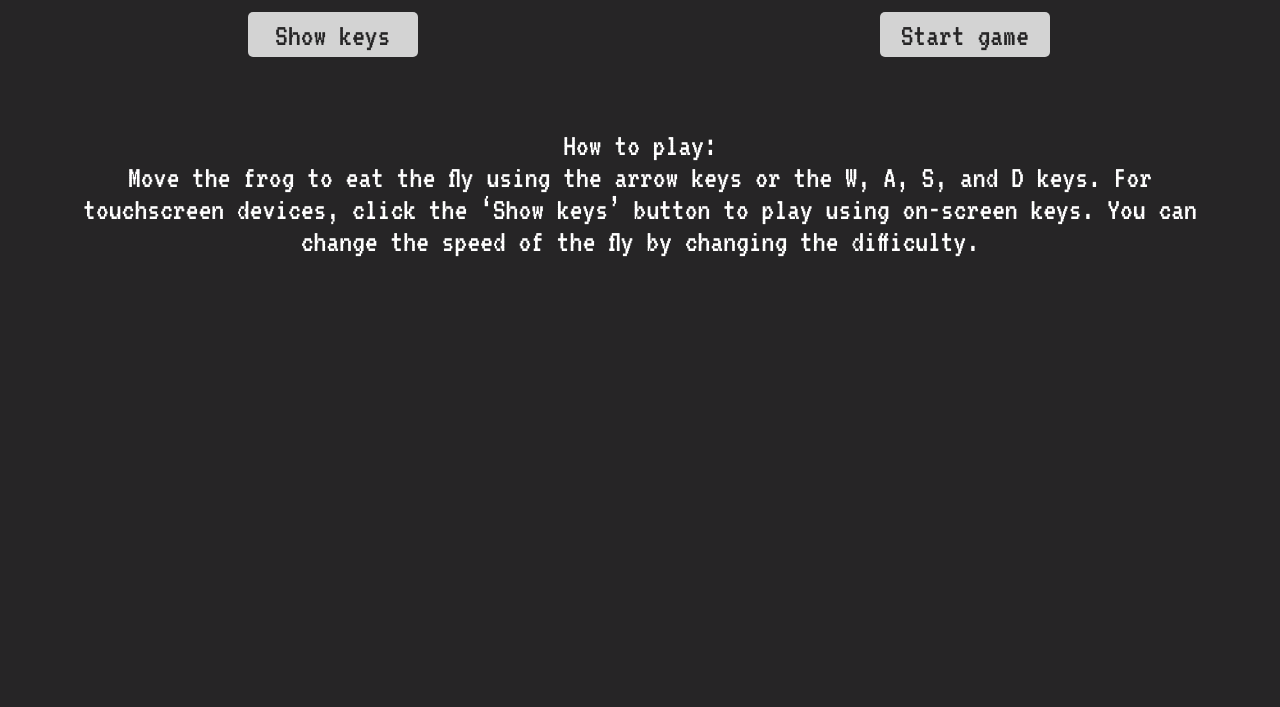
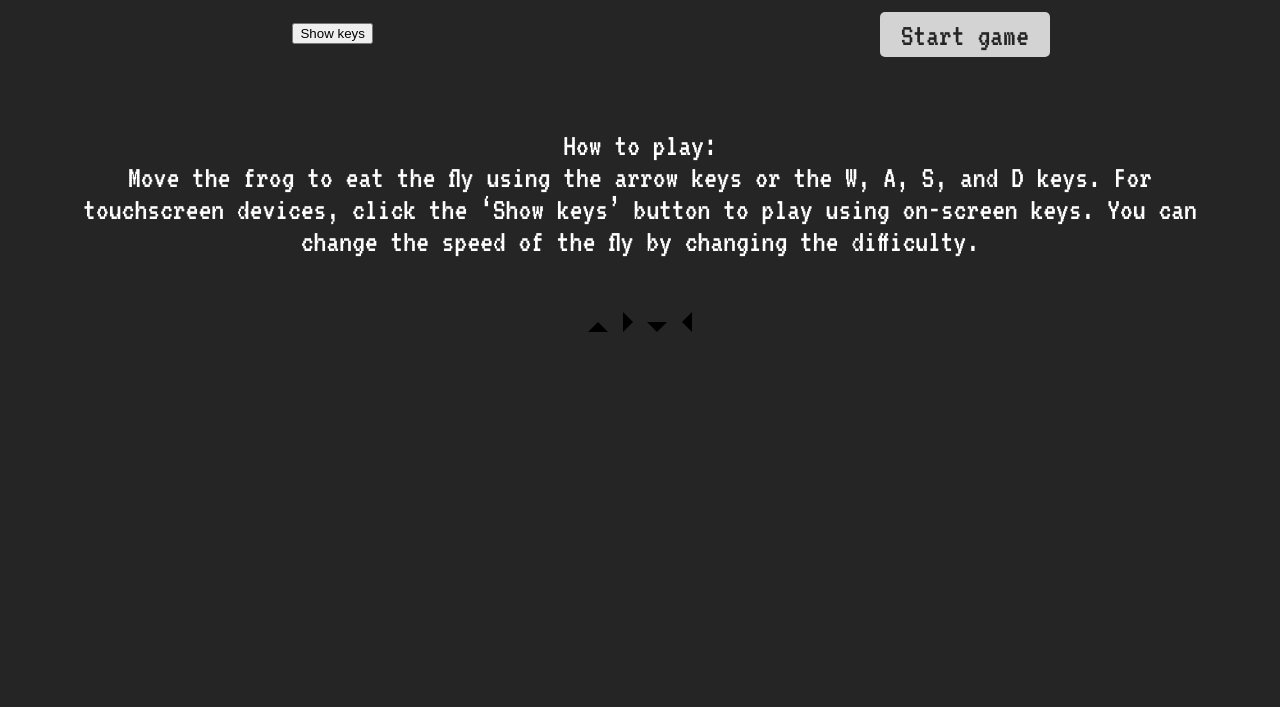
Before and after one commit to theneurocoder/fly-eater, a plain HTML site: page index.html in a window 1280 px wide. Shown: the part 93-800 px from the top of the page. Drawn offline with Linux system fonts and the light colour scheme.

Commit message:
Removed touchscreen functionality.

```diff
--- a/style.css
+++ b/style.css
@@ -16,16 +16,10 @@ body {
   background-color: #262526;
   color: #fff;
   text-align: center;
-  -moz-user-select: none;
-  -ms-user-select: none;
-  user-select: none;
-  -webkit-user-select: none;
 }
 
 .grid {
-  display: -ms-grid;
   display: grid;
-  -ms-grid-rows: (1fr)[2];
   grid-template-rows: repeat(2, 1fr);
   grid-auto-flow: column;
 }
@@ -55,8 +49,7 @@ body {
   outline-offset: 2px;
 }
 
-#game-button,
-#view-keys-button {
+#game-button {
   width: 170px;
   height: 45px;
   font-family: "VT323", monospace;
@@ -67,8 +60,7 @@ body {
   border-radius: 5px;
 }
 
-#game-button:hover,
-#view-keys-button:hover {
+#game-button:hover {
   outline: 3px dashed #f0e27b;
   outline-offset: 2px;
 }
@@ -83,15 +75,12 @@ body {
   position: absolute;
   left: 0;
   top: 0;
-  z-index: 100;
 }
 
 #frog {
   width: 100px;
   position: absolute;
-  -webkit-transition: 0.1s;
-  transition: 0.1s;
-  z-index: 200;
+  transition: 0.2s;
 }
 
 #yum {
@@ -99,7 +88,6 @@ body {
   position: absolute;
   color: #f0e27b;
   font-size: 2.5rem;
-  z-index: 250;
 }
 
 #yum.hidden {
@@ -109,149 +97,3 @@ body {
 #game-over {
   padding-top: 5rem;
 }
-
-#keys-container {
-  position: fixed;
-  left: 50%;
-  -webkit-transform: translateX(-50%);
-      -ms-transform: translateX(-50%);
-          transform: translateX(-50%);
-  bottom: -30%;
-  display: -ms-grid;
-  display: grid;
-  -ms-grid-columns: (1fr)[3];
-  grid-template-columns: repeat(3, 1fr);
-  -ms-grid-rows: (1fr)[3];
-  grid-template-rows: repeat(3, 1fr);
-  -webkit-transition: bottom 0.5s;
-  transition: bottom 0.5s;
-  z-index: 300;
-}
-
-#keys-container > *:nth-child(1) {
-  -ms-grid-row: 1;
-  -ms-grid-column: 1;
-}
-
-#keys-container > *:nth-child(2) {
-  -ms-grid-row: 1;
-  -ms-grid-column: 2;
-}
-
-#keys-container > *:nth-child(3) {
-  -ms-grid-row: 1;
-  -ms-grid-column: 3;
-}
-
-#keys-container > *:nth-child(4) {
-  -ms-grid-row: 2;
-  -ms-grid-column: 1;
-}
-
-#keys-container > *:nth-child(5) {
-  -ms-grid-row: 2;
-  -ms-grid-column: 2;
-}
-
-#keys-container > *:nth-child(6) {
-  -ms-grid-row: 2;
-  -ms-grid-column: 3;
-}
-
-#keys-container > *:nth-child(7) {
-  -ms-grid-row: 3;
-  -ms-grid-column: 1;
-}
-
-#keys-container > *:nth-child(8) {
-  -ms-grid-row: 3;
-  -ms-grid-column: 2;
-}
-
-#keys-container > *:nth-child(9) {
-  -ms-grid-row: 3;
-  -ms-grid-column: 3;
-}
-
-#keys-container.displayed {
-  bottom: 20px;
-}
-
-.key {
-  border: 3px solid #d3d3d3;
-  border-radius: 50px;
-  position: relative;
-  width: 80px;
-  height: 80px;
-  -webkit-box-sizing: border-box;
-          box-sizing: border-box;
-  place-items: center;
-}
-
-#up-key {
-  -ms-grid-column: 2;
-  -ms-grid-column-span: 1;
-  grid-column: 2 / span 1;
-  -ms-grid-row: 1;
-  -ms-grid-row-span: 1;
-  grid-row: 1 / span 1;
-}
-
-#right-key {
-  -ms-grid-column: 3;
-  -ms-grid-column-span: 1;
-  grid-column: 3 / span 1;
-  -ms-grid-row: 2;
-  -ms-grid-row-span: 1;
-  grid-row: 2 / span 1;
-}
-
-#down-key {
-  -ms-grid-column: 2;
-  -ms-grid-column-span: 1;
-  grid-column: 2 / span 1;
-  -ms-grid-row: 3;
-  -ms-grid-row-span: 1;
-  grid-row: 3 / span 1;
-}
-
-#left-key {
-  -ms-grid-column: 1;
-  -ms-grid-column-span: 1;
-  grid-column: 1 / span 1;
-  -ms-grid-row: 2;
-  -ms-grid-row-span: 1;
-  grid-row: 2 / span 1;
-}
-
-.key svg {
-  fill: #d3d3d3;
-  position: absolute;
-  top: 50%;
-  left: 50%;
-  pointer-events: none;
-}
-
-#up-key svg {
-  -webkit-transform: translate(-50%, -60%);
-      -ms-transform: translate(-50%, -60%);
-          transform: translate(-50%, -60%);
-}
-
-#right-key svg {
-  -webkit-transform: translate(-40%, -50%);
-      -ms-transform: translate(-40%, -50%);
-          transform: translate(-40%, -50%);
-}
-
-#down-key svg {
-  -webkit-transform: translate(-50%, -40%);
-      -ms-transform: translate(-50%, -40%);
-          transform: translate(-50%, -40%);
-}
-
-#left-key svg {
-  -webkit-transform: translate(-60%, -50%);
-      -ms-transform: translate(-60%, -50%);
-          transform: translate(-60%, -50%);
-}
```
